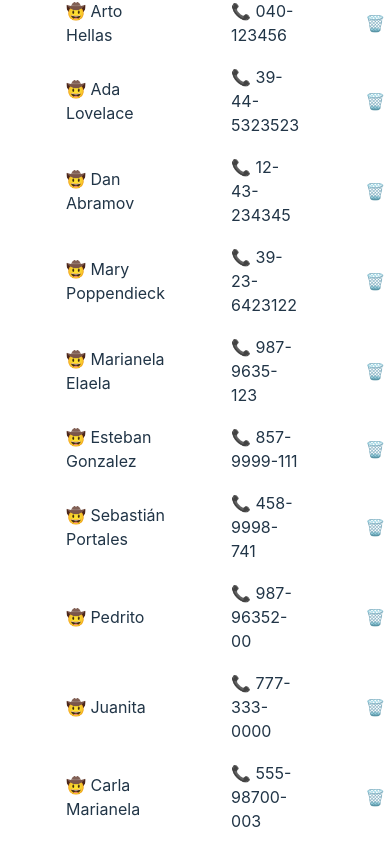
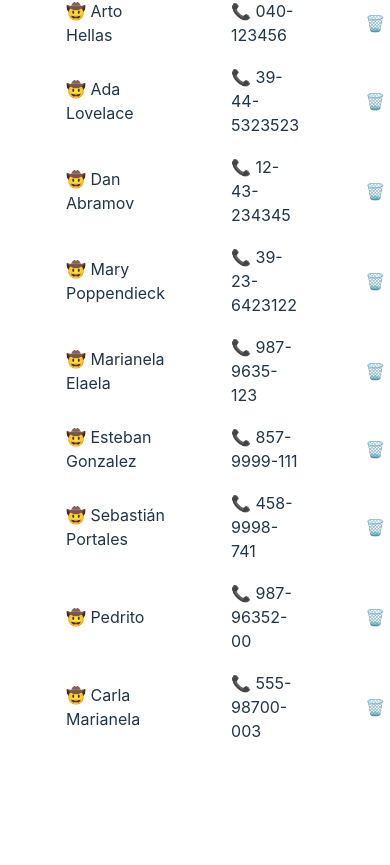
Before and after one commit to CarlosPizarroMorales/fullstackopen-submissions, a React (Vite) app in the folder part2/phonebook/: page / in a window 390 px wide. Shown: the part 345-1210 px from the top of the page. After the commit the page ends 1130 px from the top, so only its background shows below. Built offline with nearby package versions, Linux system fonts and the light colour scheme; data requests are answered from the project's data file.

Commit message:
Exercise 2.17 - Phonebook step 12: implemented error notification with css on update number

```diff
--- a/part2/phonebook/db.json
+++ b/part2/phonebook/db.json
@@ -41,11 +41,6 @@
       "number": "987-96352-00"
     },
     {
-      "name": "Juanita",
-      "number": "777-333-0000",
-      "id": "02d1"
-    },
-    {
       "id": "0f04",
       "name": "Carla Marianela",
       "number": "555-98700-003"
--- a/part2/phonebook/src/App.jsx
+++ b/part2/phonebook/src/App.jsx
@@ -83,7 +83,14 @@ const App = () => {
           setMsgType('info');
           setMessage(`${returnedPerson.name}'s number has been updated.`);
           setTimeout(() => setMessage(null), 5000);
-          setPersons(persons.map(p => p.id !== id ? p : returnedPerson));
+        })
+        .catch(error => {
+          resetForm();
+          console.log(error);
+          setMsgType('error');
+          setMessage(`${who.name} no longer exists on the server.`);
+          setTimeout(() => setMessage(null), 5000);
+          setPersons(persons.filter(p => p.id !== id));
         })
       }
       return;
```
Also changed, not shown: 1 other file (tests, documents, lock files or other folders).
